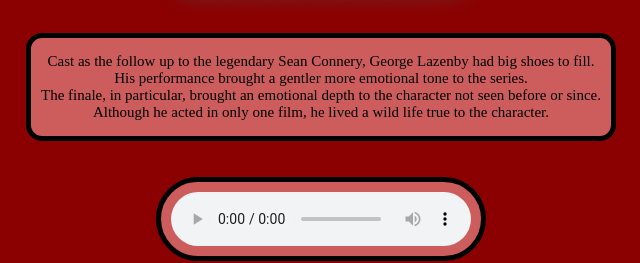
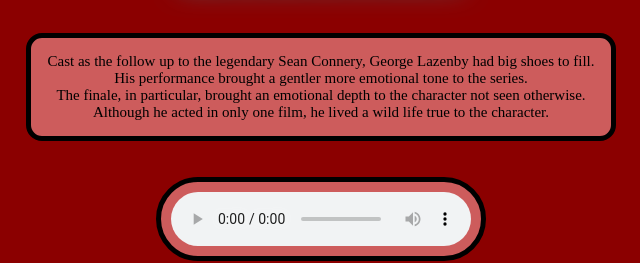
Before and after one commit to ans1080/homework9, a plain HTML site: page lazenby.html in a window 1280 px wide. Shown: the part 725-988 px from the top of the page, 319-959 px from the left. Drawn offline with Linux system fonts and the light colour scheme.

Commit message:
Update lazenby.html

```diff
--- a/lazenby.html
+++ b/lazenby.html
@@ -49,7 +49,7 @@
 			<p>
 				Cast as the follow up to the legendary Sean Connery, George Lazenby had big shoes to fill.<br>
 				His performance brought a gentler more emotional tone to the series.<br>
-				The finale, in particular, brought an emotional depth to the character not seen before or since.<br>
+				The finale, in particular, brought an emotional depth to the character not seen otherwise.<br>
 				Although he acted in only one film, he lived a wild life true to the character.<br>
 			</p>
 		</div><br /><br />
```
